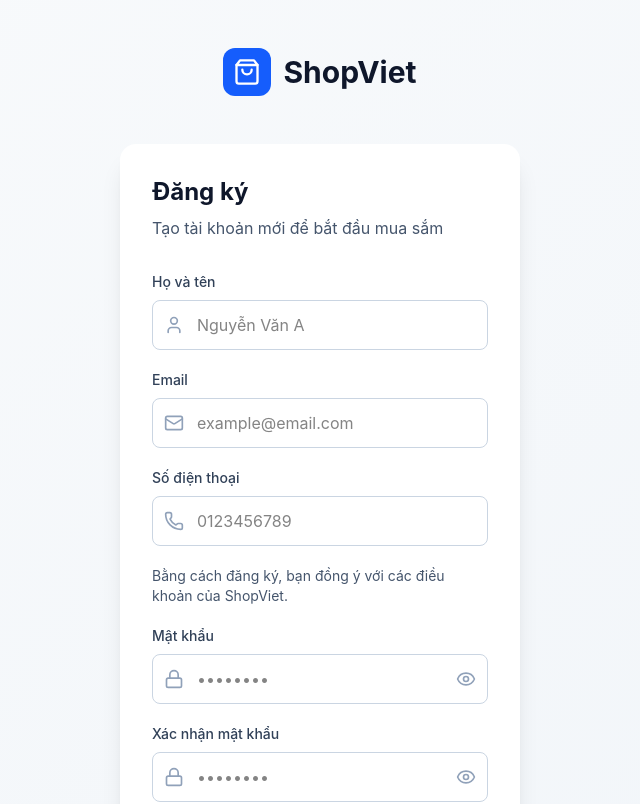
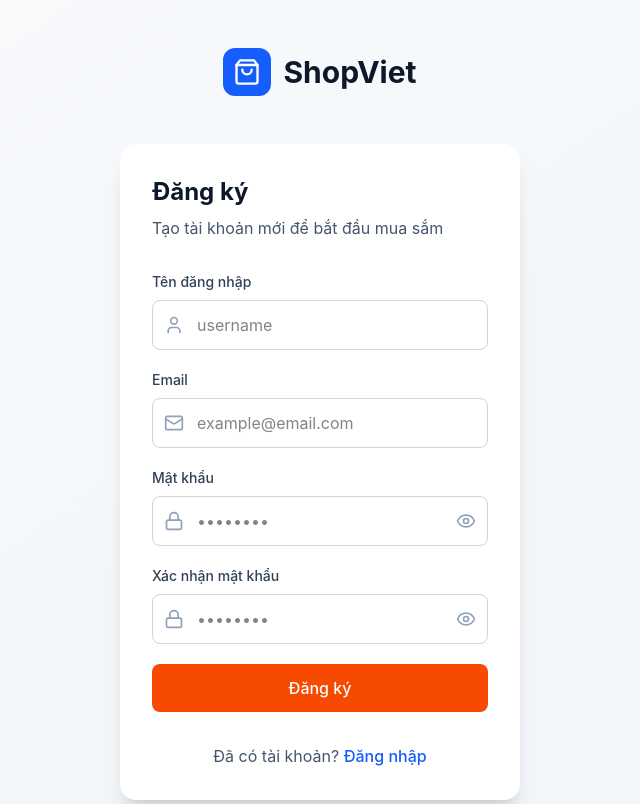
Before and after one commit to Munfond/E-Commerce-System, a React (Vite) app: page /register in a window 1280 px wide. Shown: the top 804 px of the page, without its empty margins (320-960 px from the left). Built offline with nearby package versions, Linux system fonts and the light colour scheme; no server answers.

Commit message:
Update login and register api

```diff
--- a/src/app/api/config.ts
+++ b/src/app/api/config.ts
@@ -1,9 +1,9 @@
 export const API_BASE_URL =
   (import.meta as unknown as { env?: Record<string, string | undefined> }).env?.VITE_API_BASE_URL ??
-  '';
+  'https://e-commerce-system-aq0y.onrender.com/api/v1/';
 
 export const USE_MOCK_API =
-  ((import.meta as unknown as { env?: Record<string, string | undefined> }).env?.VITE_USE_MOCK_API ?? 'true') ===
+  ((import.meta as unknown as { env?: Record<string, string | undefined> }).env?.VITE_USE_MOCK_API ?? 'false') ===
   'true';
 
 export const DEFAULT_TIMEOUT_MS = 20_000;
--- a/src/app/api/endpoints.ts
+++ b/src/app/api/endpoints.ts
@@ -1,12 +1,14 @@
 export const endpoints = {
   auth: {
-    login: '/auth/login',
-    me: '/auth/me',
+    login: 'auth/sessions',
+    register: 'auth/accounts',
+    verify: 'auth/verifications',
+    me: 'auth/me',
   },
   seller: {
-    products: '/seller/products',
-    orders: '/seller/orders',
-    inventory: '/seller/inventory',
-    profile: '/seller/profile',
+    products: 'seller/products',
+    orders: 'seller/orders',
+    inventory: 'seller/inventory',
+    profile: 'seller/profile',
   },
 } as const;
--- a/src/app/api/http.ts
+++ b/src/app/api/http.ts
@@ -28,7 +28,9 @@ export type HttpResponse<T> = {
 };
 
 function buildUrl(baseUrl: string, path: string, query?: RequestOptions['query']) {
-  const url = new URL(path, baseUrl || window.location.origin);
+  const normalizedBase = baseUrl ? (baseUrl.endsWith('/') ? baseUrl : `${baseUrl}/`) : window.location.origin;
+  const normalizedPath = path.startsWith('/') ? path.slice(1) : path;
+  const url = new URL(normalizedPath, normalizedBase);
   if (query) {
     for (const [k, v] of Object.entries(query)) {
       if (v === undefined || v === null) continue;
--- a/src/app/pages/Login.tsx
+++ b/src/app/pages/Login.tsx
@@ -5,6 +5,7 @@ import { Link, useLocation, useNavigate } from 'react-router';
 import { useAuth } from '../auth/AuthProvider';
 
 export default function Login() {
+  const [provider, setProvider] = useState('local');
   const [email, setEmail] = useState('');
   const [password, setPassword] = useState('');
   const [showPassword, setShowPassword] = useState(false);
@@ -20,7 +21,7 @@ export default function Login() {
     setError(null);
     try {
       await new Promise((resolve) => setTimeout(resolve, 600));
-      await auth.login({ email, password, roleHint: 'seller' });
+      await auth.login({ provider, email, password });
       const next = new URLSearchParams(location.search).get('next') || '/';
       navigate(next, { replace: true });
     } catch {
@@ -57,6 +58,21 @@ export default function Login() {
                 {error}
               </div>
             )}
+            <div>
+              <label htmlFor="provider" className="block text-sm font-medium text-slate-700 mb-2">
+                Loại tài khoản
+              </label>
+              <select
+                id="provider"
+                value={provider}
+                onChange={(e) => setProvider(e.target.value)}
+                className="w-full px-4 py-3 border border-slate-300 rounded-lg focus:ring-2 focus:ring-blue-500 focus:border-transparent outline-none transition-all bg-white"
+              >
+                <option value="local">Tài khoản cục bộ</option>
+                <option value="google">Google</option>
+                <option value="facebook">Facebook</option>
+              </select>
+            </div>
             <div>
               <label htmlFor="email" className="block text-sm font-medium text-slate-700 mb-2">
                 Email
--- a/src/app/pages/Register.tsx
+++ b/src/app/pages/Register.tsx
@@ -1,27 +1,101 @@
 import { useState } from 'react';
 import { motion } from 'motion/react';
-import { Mail, Lock, ShoppingBag, Eye, EyeOff, User, Phone } from 'lucide-react';
+import { Mail, Lock, ShoppingBag, Eye, EyeOff, User } from 'lucide-react';
 import { Link, useNavigate } from 'react-router';
+import { api } from '../api/client';
+import { endpoints } from '../api/endpoints';
+import { setAccessToken, setRole } from '../api/authStorage';
+import type { AuthUser } from '../auth/authTypes';
 
 export default function Register() {
   const [formData, setFormData] = useState({
-    name: '',
+    username: '',
     email: '',
-    phone: '',
     password: '',
     confirmPassword: '',
   });
   const [showPassword, setShowPassword] = useState(false);
   const [showConfirmPassword, setShowConfirmPassword] = useState(false);
+  const [otpCode, setOtpCode] = useState('');
+  const [stage, setStage] = useState<'register' | 'verify' | 'done'>('register');
   const [isLoading, setIsLoading] = useState(false);
+  const [serverMessage, setServerMessage] = useState<string | null>(null);
+  const [error, setError] = useState<string | null>(null);
   const navigate = useNavigate();
 
   const handleSubmit = async (e: React.FormEvent) => {
     e.preventDefault();
     setIsLoading(true);
-    await new Promise(resolve => setTimeout(resolve, 1500));
+    setError(null);
+    setServerMessage(null);
+
+    if (formData.password !== formData.confirmPassword) {
+      setError('Mật khẩu và xác nhận mật khẩu không khớp.');
       setIsLoading(false);
-    navigate('/login', { replace: true });
+      return;
+    }
+
+    try {
+      const res = await api.post<{ message: string; otpSent?: boolean }>(
+        endpoints.auth.register,
+        {
+          username: formData.username,
+          email: formData.email,
+          password: formData.password,
+        },
+        { auth: false }
+      );
+
+      setServerMessage(res.data.message || 'Tài khoản đã được tạo. OTP đã được gửi.');
+      setStage('verify');
+    } catch (err: unknown) {
+      setError(
+        err instanceof Error ? err.message : 'Lỗi kết nối tới server. Vui lòng thử lại.'
+      );
+    } finally {
+      setIsLoading(false);
+    }
+  };
+
+  const handleVerify = async (e: React.FormEvent) => {
+    e.preventDefault();
+    setIsLoading(true);
+    setError(null);
+    setServerMessage(null);
+
+    if (!otpCode.trim()) {
+      setError('Vui lòng nhập mã OTP.');
+      setIsLoading(false);
+      return;
+    }
+
+    try {
+      const res = await api.post<{ accessToken: string; user: AuthUser }>(
+        endpoints.auth.verify,
+        {
+          email: formData.email,
+          otpCode: otpCode.trim(),
+        },
+        { auth: false }
+      );
+
+      const token = res.data.accessToken;
+      const user = res.data.user;
+
+      setAccessToken(token);
+      setRole(user.role);
+      setServerMessage('Xác thực OTP thành công. Đang chuyển hướng...');
+
+      setTimeout(() => {
+        navigate('/seller', { replace: true });
+      }, 1000);
+    } catch (err: unknown) {
+      setError(
+        err instanceof Error ? err.message : 'Lỗi xác thực OTP. Vui lòng thử lại.'
+      );
+    } finally {
+      setIsLoading(false);
+    }
   };
 
   const handleChange = (e: React.ChangeEvent<HTMLInputElement>) => {
@@ -49,20 +123,33 @@ export default function Register() {
             <p className="text-slate-600">Tạo tài khoản mới để bắt đầu mua sắm</p>
           </div>
 
-          <form onSubmit={handleSubmit} className="space-y-5">
+          {stage !== 'done' ? (
+            <form onSubmit={stage === 'verify' ? handleVerify : handleSubmit} className="space-y-5">
+              {error && (
+                <div className="rounded-lg border border-rose-200 bg-rose-50 px-4 py-3 text-sm text-rose-700">
+                  {error}
+                </div>
+              )}
+              {serverMessage && (
+                <div className="rounded-lg border border-emerald-200 bg-emerald-50 px-4 py-3 text-sm text-emerald-700">
+                  {serverMessage}
+                </div>
+              )}
+              {stage === 'register' ? (
+                <>
                   <div>
-              <label htmlFor="name" className="block text-sm font-medium text-slate-700 mb-2">
-                Họ và tên
+                    <label htmlFor="username" className="block text-sm font-medium text-slate-700 mb-2">
+                      Tên đăng nhập
                     </label>
                     <div className="relative">
                       <User className="absolute left-3 top-1/2 -translate-y-1/2 size-5 text-slate-400" />
                       <input
-                  id="name"
-                  name="name"
+                        id="username"
+                        name="username"
                         type="text"
-                  value={formData.name}
+                        value={formData.username}
                         onChange={handleChange}
-                  placeholder="Nguyễn Văn A"
+                        placeholder="username"
                         required
                         className="w-full pl-11 pr-4 py-3 border border-slate-300 rounded-lg focus:ring-2 focus:ring-blue-500 focus:border-transparent outline-none transition-all"
                       />
@@ -85,31 +172,6 @@ export default function Register() {
                         required
                         className="w-full pl-11 pr-4 py-3 border border-slate-300 rounded-lg focus:ring-2 focus:ring-blue-500 focus:border-transparent outline-none transition-all"
                       />
-              </div>
-            </div>
-
-            <div>
-              <label htmlFor="phone" className="block text-sm font-medium text-slate-700 mb-2">
-                Số điện thoại
-              </label>
-              <div className="relative">
-                <Phone className="absolute left-3 top-1/2 -translate-y-1/2 size-5 text-slate-400" />
-                <input
-                  id="phone"
-                  name="phone"
-                  type="tel"
-                  value={formData.phone}
-                  onChange={handleChange}
-                  placeholder="0123456789"
-                  required
-                  className="w-full pl-11 pr-4 py-3 border border-slate-300 rounded-lg focus:ring-2 focus:ring-blue-500 focus:border-transparent outline-none transition-all"
-                />
-              </div>
-            </div>
-
-            <div>
-              <div className="text-sm text-slate-600">
-                Bằng cách đăng ký, bạn đồng ý với các điều khoản của ShopViet.
                     </div>
                   </div>
 
@@ -174,7 +236,66 @@ export default function Register() {
                   >
                     {isLoading ? 'Đang tạo tài khoản...' : 'Đăng ký'}
                   </motion.button>
+                </>
+              ) : (
+                <>
+                  <div className="text-sm text-slate-600">
+                    Mã OTP đã được gửi đến email <span className="font-semibold">{formData.email}</span>.
+                  </div>
+                  <div>
+                    <label htmlFor="otp" className="block text-sm font-medium text-slate-700 mb-2">
+                      Mã OTP
+                    </label>
+                    <input
+                      id="otp"
+                      name="otp"
+                      type="text"
+                      inputMode="numeric"
+                      value={otpCode}
+                      onChange={(e) => setOtpCode(e.target.value)}
+                      placeholder="Nhập mã OTP"
+                      required
+                      className="w-full pl-4 pr-4 py-3 border border-slate-300 rounded-lg focus:ring-2 focus:ring-blue-500 focus:border-transparent outline-none transition-all"
+                    />
+                  </div>
+                  <motion.button
+                    type="submit"
+                    disabled={isLoading}
+                    whileHover={{ scale: 1.01 }}
+                    whileTap={{ scale: 0.99 }}
+                    className="w-full bg-orange-600 text-white py-3 rounded-lg font-medium hover:bg-orange-700 transition-colors disabled:opacity-50 disabled:cursor-not-allowed"
+                  >
+                    {isLoading ? 'Đang xác thực OTP...' : 'Xác thực OTP'}
+                  </motion.button>
+                </>
+              )}
             </form>
+          ) : (
+            <div className="space-y-5">
+              {error && (
+                <div className="rounded-lg border border-rose-200 bg-rose-50 px-4 py-3 text-sm text-rose-700">
+                  {error}
+                </div>
+              )}
+              {serverMessage && (
+                <div className="rounded-lg border border-emerald-200 bg-emerald-50 px-4 py-3 text-sm text-emerald-700">
+                  {serverMessage}
+                </div>
+              )}
+              <div className="text-slate-700">
+                Đăng ký hoàn tất. Vui lòng đăng nhập để tiếp tục.
+              </div>
+              <motion.button
+                type="button"
+                onClick={() => navigate('/login')}
+                whileHover={{ scale: 1.01 }}
+                whileTap={{ scale: 0.99 }}
+                className="w-full bg-blue-600 text-white py-3 rounded-lg font-medium hover:bg-blue-700 transition-colors"
+              >
+                Đến trang đăng nhập
+              </motion.button>
+            </div>
+          )}
 
           <div className="mt-8 text-center">
             <p className="text-slate-600">
```
Also changed, not shown: src/app/api/mock/mockServer.ts (+85 -0 lines), src/app/auth/AuthProvider.tsx (+11 -18 lines), 1 other file (tests, documents, lock files or other folders). Lines whose indentation alone changed are shown as unchanged.
